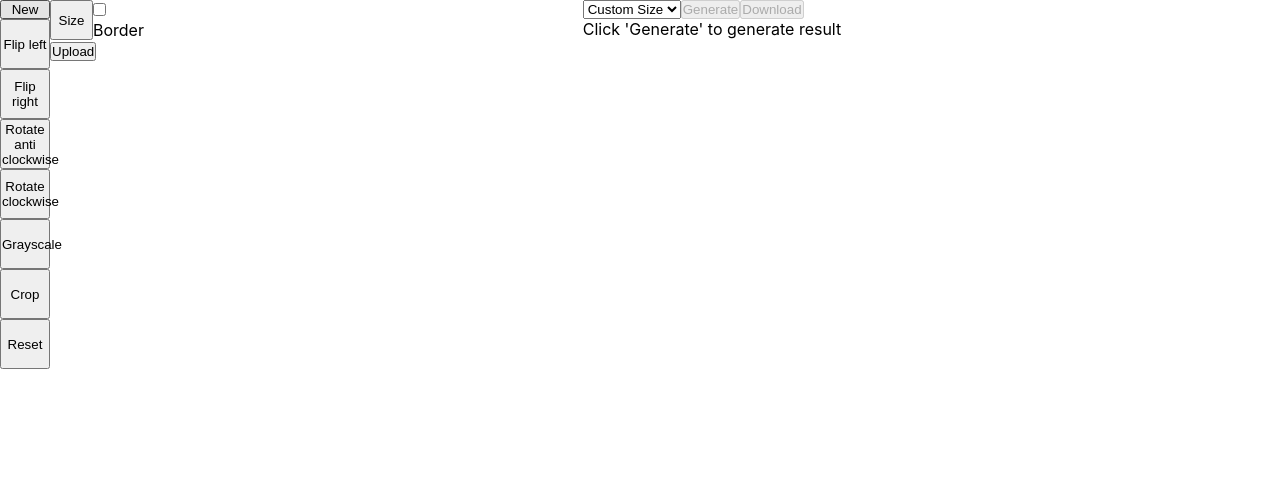
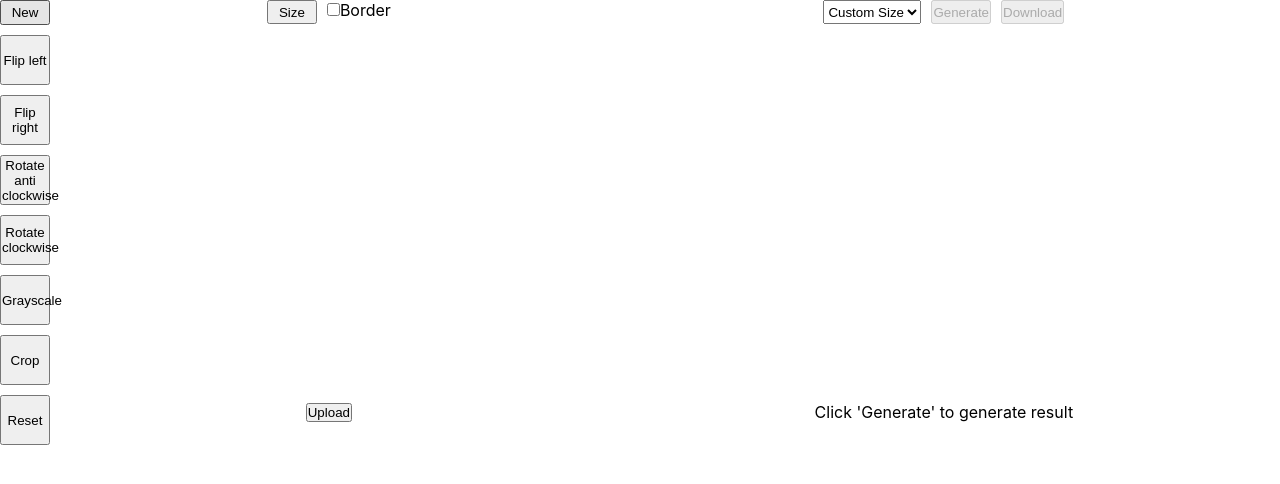
Before and after one commit to dipeshhhh/Print-Grid, a React (Create React App) app: page / in a window 1280 px wide. Shown: the top 484 px of the page. Built offline with nearby package versions, Linux system fonts and the light colour scheme; the HTML template or start-up script is replaced by a standard one.

Commit message:
New layout
Moved everything to App.js

```diff
--- a/src/App.css
+++ b/src/App.css
@@ -1,8 +1,79 @@
+:root {
+  --app-gap: 10px;
+  --topbar-height: 25px;
+  --edit-button-section-width: 50px;
+}
+
 .App {
   display: flex;
   flex-direction: row;
+  gap: var(--app-gap);
+  height: 100vh;
 }
-.App>* {
+
+.App > * {
+  height: 100%;
+}
+
+.section {
+  display: flex;
+  flex-direction: column;
+}
+
+.topbar {
+  display: flex;
+  flex-direction: row;
+  justify-content: center;
+  height: var(--topbar-height);
+  gap: var(--app-gap);
+}
+
+.topbar-button {
+  min-width: var(--edit-button-section-width);
+}
+
+/* Edit buttons */
+.edit-buttons-section {
+  display: flex;
+  flex-direction: column;
+  width: var(--edit-button-section-width);
+  gap: var(--app-gap);
+}
+
+.sidebar {
+  display: flex;
+  flex-direction: column;
+  flex-grow: 1;
+  gap: var(--app-gap);
+}
+
+.sidebar-button {
+  height: var(--edit-button-section-width);
+}
+/* Edit buttons END */
+
+/* Image section */
+.image-section {
   display: flex;
   flex-grow: 1;
 }
+.image-section-main {
+  display: flex;
+  align-items: center;
+  justify-content: center;
+  height: 100%;
+}
+/* Image section END */
+
+/* Generate image section */
+.generate-image-section {
+  display: flex;
+  flex-grow: 1;
+}
+.generate-image-section-main {
+  display: flex;
+  align-items: center;
+  justify-content: center;
+  height: 100%;
+}
+/* Generate image section END */
--- a/src/App.js
+++ b/src/App.js
@@ -1,13 +1,127 @@
-import React from 'react';
+import React, { useState } from 'react';
 import './App.css';
 
-import EditImage from './components/edit-image/edit-image';
-import GenerateImage from './components/generate-image/generate-image';
+function EditButtons() {
+  const insertNewImage = () => {
+  }
+  const flipLeft = () => {
+  }
+  const flipRight = () => {
+  }
+  const rotateClockwise = () => {
+  }
+  const rotateAntiClockwise = () => {
+  }
+  const grayscale = () => {
+  }
+  const crop = () => {
+  }
+  const reset = () => {
+  }
+  return (
+    <section className='section edit-buttons-section'>
+      <div className='topbar'>
+        <button className='topbar-button' onClick={insertNewImage}>New</button>
+      </div>
+      <div className='sidebar'>
+        <button className='sidebar-button' onClick={flipLeft}>Flip left</button>
+        <button className='sidebar-button' onClick={flipRight}>Flip right</button>
+        <button className='sidebar-button' onClick={rotateClockwise}>Rotate anti clockwise</button>
+        <button className='sidebar-button' onClick={rotateAntiClockwise}>Rotate clockwise</button>
+        <button className='sidebar-button' onClick={grayscale}>Grayscale</button>
+        <button className='sidebar-button' onClick={crop}>Crop</button>
+        <button className='sidebar-button' onClick={reset}>Reset</button>
+      </div>
+    </section>
+  )
+}
+
+function ImageSection() {
+  const [image, setImage] = useState(null);
+  const [isBordered, setIsBordered] = useState(false);
+
+  const handleCheckboxChange = () => { setIsBordered(!isBordered); }
+  const imageSizeHandle = () => {
+  }
+  const uploadImage = () => {
+  }
+  return (
+    <section className='section image-section'>
+      <div className='topbar'>
+        <button className='topbar-button' onClick={imageSizeHandle}>Size</button>
+        {/* For future: adjust custom image size in the topbar itself */}
+        <span className='checkbox'>
+          <input id='border-check' type='checkbox' checked={isBordered} onChange={handleCheckboxChange} />
+          <label for='border-check'>Border</label>
+        </span>
+      </div>
+      <div className='image-section-main'>
+        {
+          image ? image :
+            // Drag and Drop feature here
+            <button className='primary-button' onClick={uploadImage}>Upload</button>
+        }
+      </div>
+    </section>
+  )
+}
+
+function GenerateImage() {
+  const [resultImage, setResultImage] = useState(null);
+  const [isGenerateDisabled, setIsGenerateDisabled] = useState(true);
+  const [isDownloadDisabled, setIsDownloadDisabled] = useState(true);
+
+  const generateResultImage = () => {
+  }
+  const downloadImage = () => {
+  }
+  const createCustomSize = () => {
+  }
+  const handleSizeChange = () => {
+  }
+  const sizeOptions = [
+    {
+      "name": "A4",
+      "widthInCM": "",
+      "heightInCM": ""
+    },
+    {
+      "name": "A3",
+      "widthInCM": "",
+      "heightInCM": ""
+    }
+  ]
+  return (
+    <section className='section generate-image-section'>
+      <div className='topbar'>
+        <select>
+          <option onClick={createCustomSize}>Custom Size</option>
+          {
+            sizeOptions.map(sizeOption => (
+              <option value={sizeOption} onClick={handleSizeChange}>{sizeOption.name}</option>
+            ))
+          }
+        </select>
+        <button className='primary-button' onClick={generateResultImage} disabled={isGenerateDisabled}>Generate</button>
+        <button className='primary-button' onClick={downloadImage} disabled={isDownloadDisabled}>Download</button>
+      </div>
+      <div className='generate-image-section-main'>
+        {
+          resultImage ? resultImage :
+            <div>
+              Click 'Generate' to generate result
+            </div>
+        }
+      </div>
+    </section>
+  )
+}
 
 function App() {
   return (
     <div className="App">
-      <EditImage />
+      <EditButtons />
+      <ImageSection />
       <GenerateImage />
     </div>
   );
--- a/src/components/edit-image/edit-image.css
+++ /dev/null
@@ -1,37 +0,0 @@
-:root {
-  --edit-button-section-width: 50px;
-}
-
-.section,
-.edit-image-section,
-.topbar,
-.sidebar {
-  display: flex;
-}
-
-.section {
-  flex-direction: column;
-}
-
-.edit-image-section {
-  flex-direction: row;
-}
-
-.edit-buttons-section {
-  width: var(--edit-button-section-width);
-}
-
-.topbar {
-  flex-direction: row;
-}
-.topbar-button {
-  width: 100%;
-}
-
-.sidebar {
-  flex-direction: column;
-}
-
-.sidebar-button {
-  height: var(--edit-button-section-width);
-}
--- a/src/components/edit-image/edit-image.js
+++ /dev/null
@@ -1,78 +0,0 @@
-import React, { useState } from 'react';
-import './edit-image.css';
-
-function EditButtons() {
-  const insertNewImage = () => {
-  }
-  const flipLeft = () => {
-  }
-  const flipRight = () => {
-  }
-  const rotateClockwise = () => {
-  }
-  const rotateAntiClockwise = () => {
-  }
-  const grayscale = () => {
-  }
-  const crop = () => {
-  }
-  const reset = () => {
-  }
-  return (
-    <section className='section edit-buttons-section'>
-      <div className='topbar'>
-        <button className='topbar-button' onClick={insertNewImage}>New</button>
-      </div>
-      <div className='sidebar'>
-        <button className='sidebar-button' onClick={flipLeft}>Flip left</button>
-        <button className='sidebar-button' onClick={flipRight}>Flip right</button>
-        <button className='sidebar-button' onClick={rotateClockwise}>Rotate anti clockwise</button>
-        <button className='sidebar-button' onClick={rotateAntiClockwise}>Rotate clockwise</button>
-        <button className='sidebar-button' onClick={grayscale}>Grayscale</button>
-        <button className='sidebar-button' onClick={crop}>Crop</button>
-        <button className='sidebar-button' onClick={reset}>Reset</button>
-      </div>
-    </section>
-  )
-}
-
-function ImageSection() {
-  const [image, setImage] = useState(null);
-  const [isBordered, setIsBordered] = useState(false);
-
-  const handleCheckboxChange = () => { setIsBordered(!isBordered); }
-  const imageSizeHandle = () => {
-  }
-  const uploadImage = () => {
-  }
-  return (
-    <section className='section image-section'>
-      <div className='topbar'>
-        <button className='topbar-button' onClick={imageSizeHandle}>Size</button>
-        {/* For future: adjust custom image size in the topbar itself */}
-        <span className='checkbox'>
-          <input id='border-check' type='checkbox' checked={isBordered} onChange={handleCheckboxChange} />
-          <label for='border-check'>Border</label>
-        </span>
-      </div>
-      <div className='image-section-main'>
-        {
-          image ? image :
-            // Drag and Drop feature here
-            <button className='primary-button' onClick={uploadImage}>Upload</button>
-        }
-      </div>
-    </section>
-  )
-}
-
-function EditImage() {
-  return (
-    <section className='section edit-image-section'>
-      <EditButtons />
-      <ImageSection />
-    </section>
-  )
-}
-
-export default EditImage;
--- a/src/components/generate-image/generate-image.js
+++ /dev/null
@@ -1,55 +0,0 @@
-import React, { useState } from 'react';
-import './generate-image.css';
-
-function GenerateImage() {
-  const [resultImage, setResultImage] = useState(null);
-  const [isGenerateDisabled, setIsGenerateDisabled] = useState(true);
-  const [isDownloadDisabled, setIsDownloadDisabled] = useState(true);
-
-  const generateResultImage = () => {
-  }
-  const downloadImage = () => {
-  }
-  const createCustomSize = () => {
-  }
-  const handleSizeChange = () => {
-  }
-  const sizeOptions = [
-    {
-      "name": "A4",
-      "widthInCM": "",
-      "heightInCM": ""
-    },
-    {
-      "name": "A3",
-      "widthInCM": "",
-      "heightInCM": ""
-    }
-  ]
-  return (
-    <section className='section generate-image-section'>
-      <div className='topbar'>
-        <select>
-          <option onClick={createCustomSize}>Custom Size</option>
-          {
-            sizeOptions.map(sizeOption => (
-              <option value={sizeOption} onClick={handleSizeChange}>{sizeOption.name}</option>
-            ))
-          }
-        </select>
-        <button className='primary-button' onClick={generateResultImage} disabled={isGenerateDisabled}>Generate</button>
-        <button className='primary-button' onClick={downloadImage} disabled={isDownloadDisabled}>Download</button>
-      </div>
-      <div className='generate-image-section-main'>
-        {
-          resultImage ? resultImage :
-            <div>
-              Click 'Generate' to generate result
-            </div>
-        }
-      </div>
-    </section>
-  )
-}
-
-export default GenerateImage;
--- a/src/index.css
+++ b/src/index.css
@@ -4,6 +4,7 @@
   margin: 0px;
   padding: 0px;
   box-sizing: border-box;
+  /* border: 2px solid; */
 }
 
 body {
```
Also changed, not shown: src/components/generate-image/generate-image.css (deleted).
